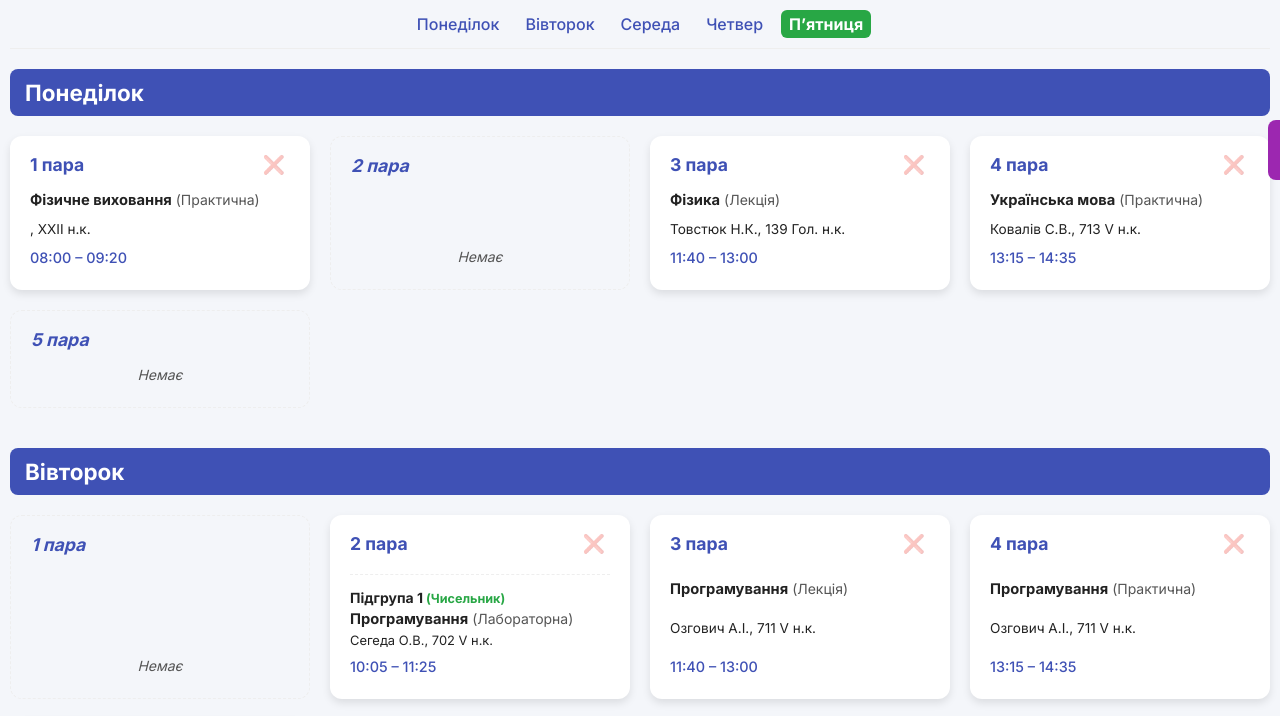
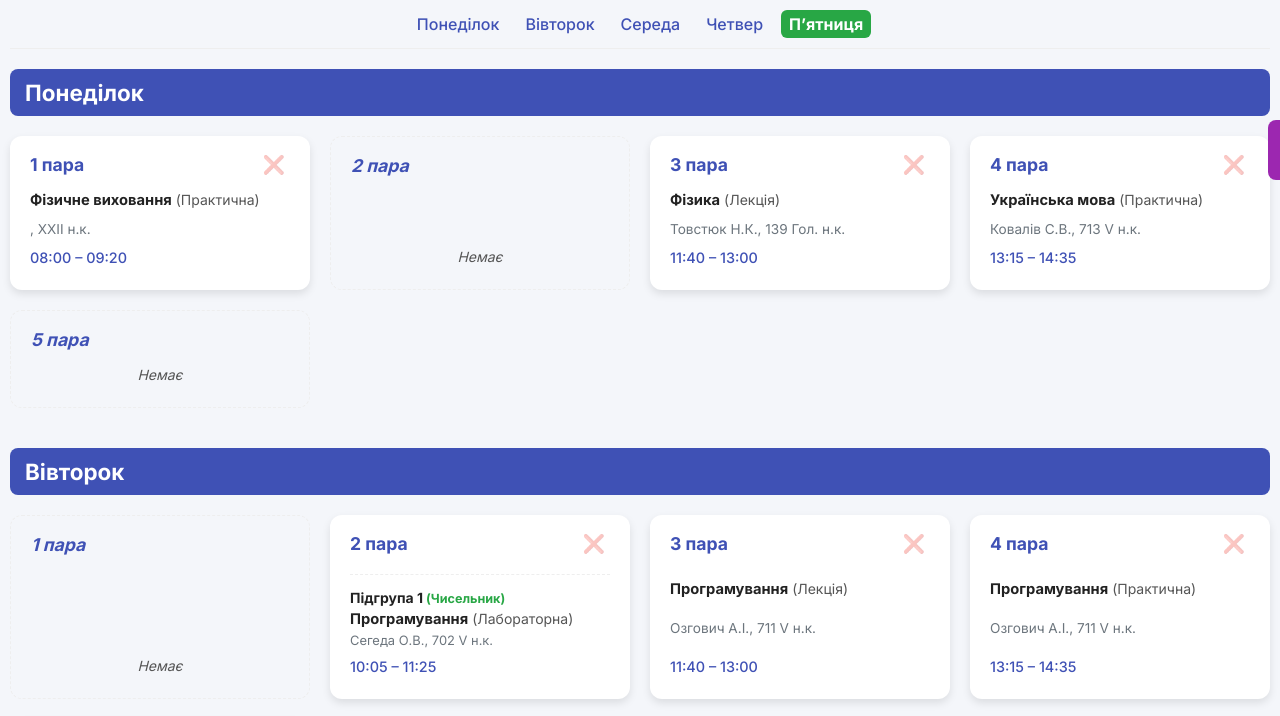
Before and after one commit to Halitflyn/Aulinks, a website: page index.html in a window 1280 px wide. Shown: the top 716 px of the page. Drawn offline with Linux system fonts and the light colour scheme.

Commit message:
Update style.css

```diff
--- a/style.css
+++ b/style.css
@@ -19,6 +19,9 @@
     --error-text: #721c24;
     --info-bg: #e2e3e5;
     --info-text: #383d41;
+    --muted: #6c757d;
+    --accent-light: #eef2f9; /* Світлий фон для hover */
+    --accent-dark: #303f9f; /* Темний текст для hover */
 }
 
 body.dark-mode {
@@ -38,6 +41,9 @@ body.dark-mode {
     --error-text: #f5c6cb;
     --info-bg: #1e2023; /* Як картки */
     --info-text: #828282; /* Як вторинний текст */
+    --muted: #828282; /* Вторинний текст */
+    --accent-light: #282A30; /* Фон для hover (з модалки) */
+    --accent-dark: #fff176; /* Акцентний текст для hover (жовтий) */
 }
 
 /* === Загальні стилі === */
```
